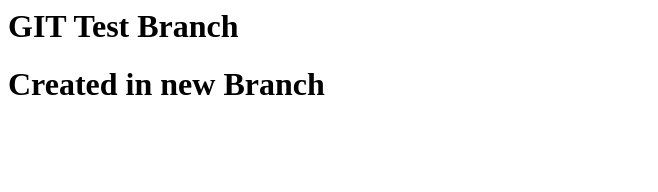
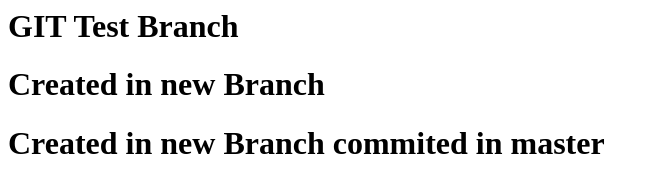
Before and after one commit to Peppeq/TestBranch, a website: page src/index.html in a window 1280 px wide. Shown: the whole page, without its empty margins (0-658 px from the left). Drawn offline with Linux system fonts and the light colour scheme.

Commit message:
after stash commit

```diff
--- a/src/index.html
+++ b/src/index.html
@@ -8,5 +8,6 @@
 <body>
 	<h1>GIT Test Branch</h1>
 	<h1>Created in new Branch</h1>
+	<h1>Created in new Branch commited in master</h1>
 </body>
 </html>
```
